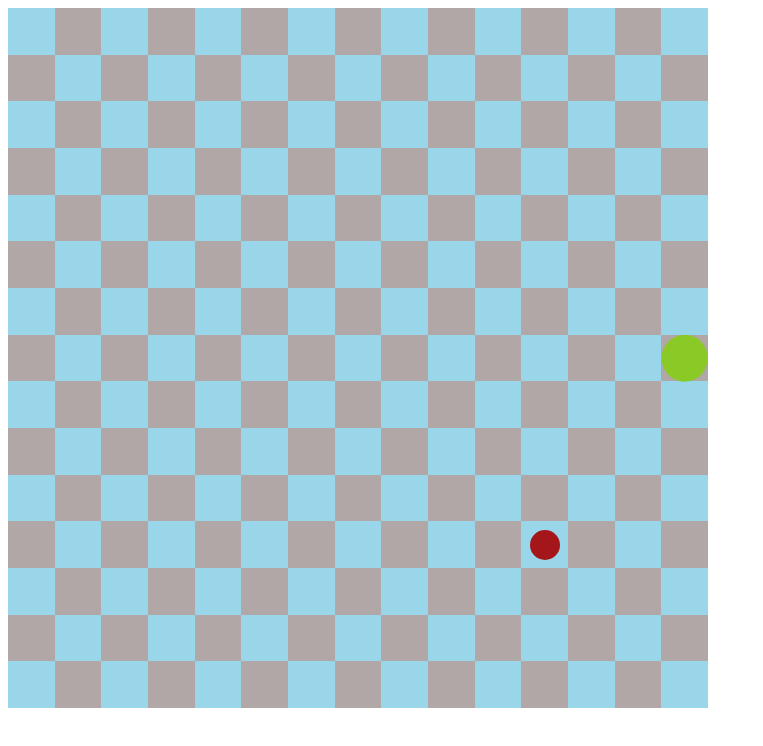
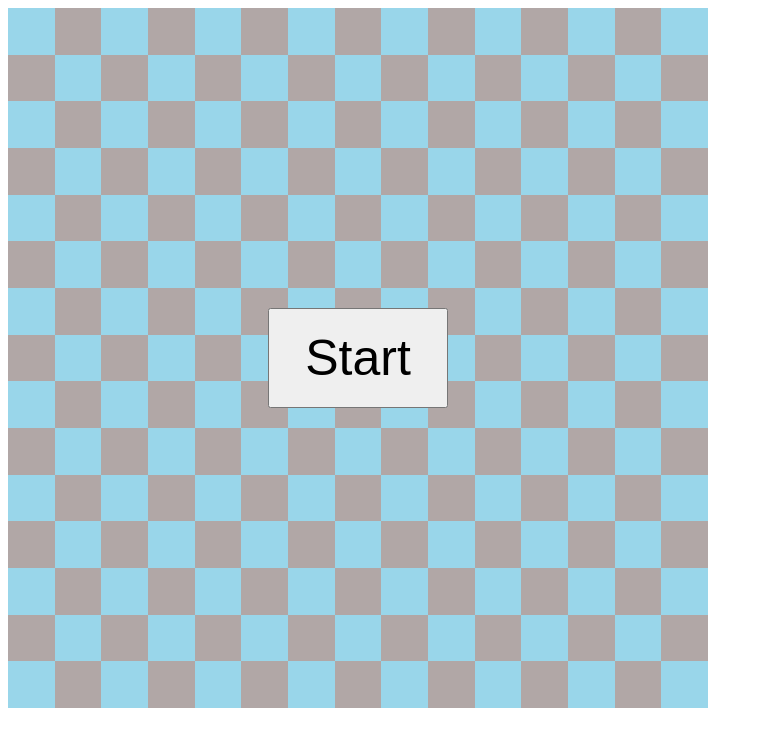
Before and after one commit to KRath87/snake, a website built with Vite: page index.html in a window 1280 px wide. Shown: the whole page, without its empty margins (0-763 px from the left). Built offline with nearby package versions, Linux system fonts and the light colour scheme.

Commit message:
start button added

```diff
--- a/src/new.ts
+++ b/src/new.ts
@@ -2,11 +2,16 @@ import "./style.css";
 
 const playground = <HTMLDivElement>document.getElementById("playground");
 
-for (let i = 0; i < 225; i++) {
+for (let boardSize = 0; boardSize < 225; boardSize++) {
 	const div = document.createElement("div");
 	div.classList.add("board");
 	playground.appendChild(div);
 }
+
+const startButton = document.createElement("button");
+startButton.classList.add("start");
+playground.appendChild(startButton);
+startButton.innerHTML = " Start";
 
 const fieldSize = 700 / 15;
 
@@ -26,7 +31,7 @@ let intervalId = 0;
 
 document.addEventListener("keydown", keyPress);
 
-start();
+startButton.addEventListener("click", start);
 
 function keyPress(event: KeyboardEvent) {
 	const code = event.code;
@@ -42,6 +47,7 @@ function keyPress(event: KeyboardEvent) {
 }
 
 function start() {
+	startButton.style.visibility = "hidden";
 	snake.push({ x: 7, y: 7 });
 	newFood();
 	pace();
@@ -114,24 +120,22 @@ function movement() {
 	if (direction === "up") {
 		lastDirection = "up";
 		snake.unshift({ x: snake[0].x, y: snake[0].y - 1 });
-		checkIfCrash();
 	} else if (direction === "down") {
 		lastDirection = "down";
 		snake.unshift({ x: snake[0].x, y: snake[0].y + 1 });
-		checkIfCrash();
 	} else if (direction === "left") {
 		lastDirection = "left";
 		snake.unshift({ x: snake[0].x - 1, y: snake[0].y });
-		checkIfCrash();
 	} else if (direction === "right") {
 		lastDirection = "right";
 		snake.unshift({ x: snake[0].x + 1, y: snake[0].y });
-		checkIfCrash();
 	}
+	checkIfCrash();
 	if (checkIfFood()) {
 		newFood();
 	} else {
 		snake.pop();
+		console.log(snake);
 	}
 }
 
@@ -142,8 +146,7 @@ function restart() {
 	snake.splice(0);
 	speed = 2;
 	snake.push({ x: 7, y: 7 });
-
-	start();
+	startButton.style.visibility = "visible";
 }
 
 function pace() {
@@ -152,6 +155,7 @@ function pace() {
 		render();
 	}, 1000 / speed);
 }
+
 function render() {
 	const oldThings = document.querySelectorAll(".snake,.food");
 	for (const thing of oldThings) {
--- a/src/style.css
+++ b/src/style.css
@@ -41,3 +41,15 @@
 	position: absolute;
 	z-index: 1;
 }
+
+#playground .start {
+	height: 100px;
+	width: 180px;
+	position: absolute;
+	margin-top: 50%;
+	margin-left: 50%;
+	transform: translate(-50%, -50%);
+	font-size: 50px;
+
+	z-index: 2;
+}
```
